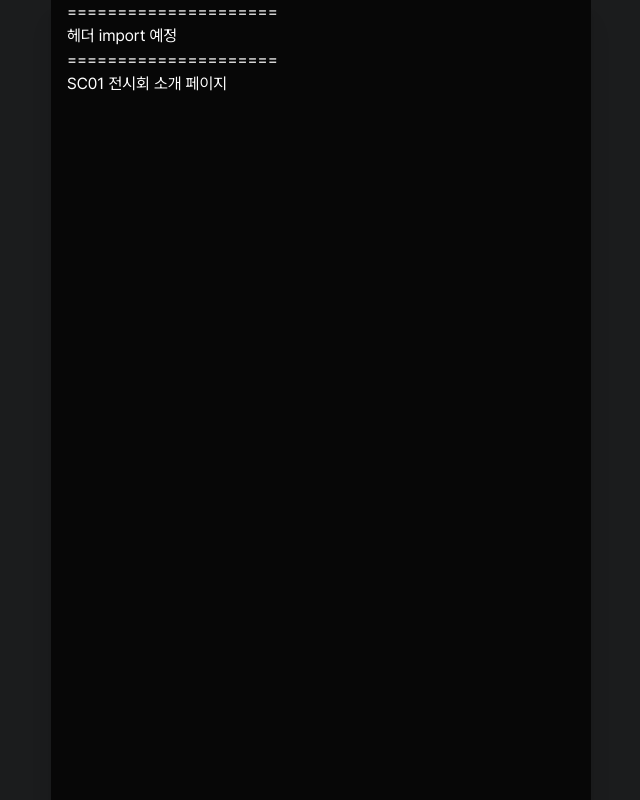
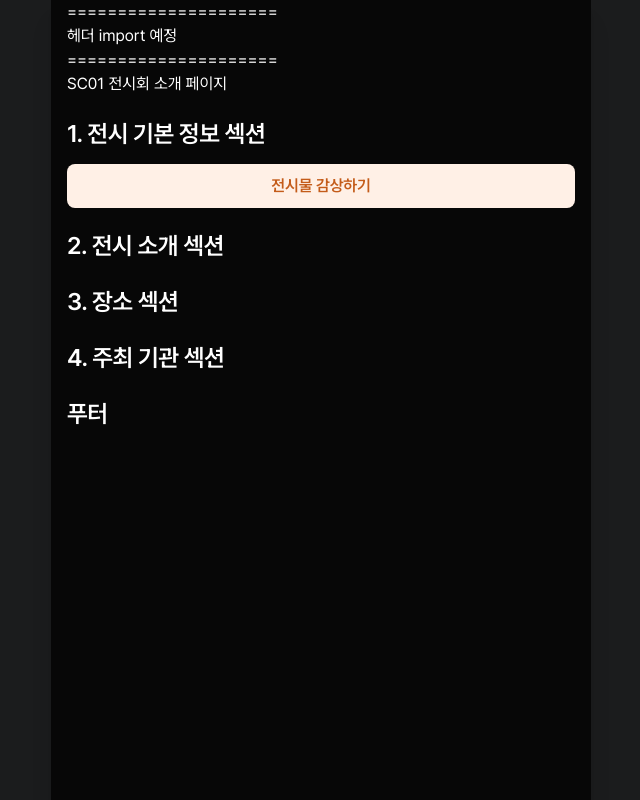
Before and after one commit to DoLog-Team/DoLog-FE, a Next.js app in the folder apps/client/: page /1/exhibition/1 in a window 1280 px wide. Shown: the top 800 px of the page, without its empty margins (319-959 px from the left). Built offline with nearby package versions, Linux system fonts and the light colour scheme.

Commit message:
fix: theme-provider를 활용하여 커스텀 컬러 주입 대상 수정

```diff
--- a/apps/client/app/[schoolId]/exhibition/[exhibitionId]/page.tsx
+++ b/apps/client/app/[schoolId]/exhibition/[exhibitionId]/page.tsx
@@ -1,11 +1,14 @@
 import { MOCK_EXHIBITION_DATA } from "@/constants/exhibition";
+import { Button } from "components";
+import { Title } from "@/components/common/Title/Title";
+import { Main } from "next/document";
 
 export default async function ExhibitionDetailPage({
 	params,
 }: {
 	params: Promise<{ schoolId: string; exhibitionId: string }>;
 }) {
-	const { exhibitionId } = await params;
+	const { schoolId, exhibitionId } = await params;
 	const exhibition = MOCK_EXHIBITION_DATA.find((e) => e.id === exhibitionId);
 
 	if (!exhibition) {
@@ -18,16 +21,22 @@ export default async function ExhibitionDetailPage({
 			헤더 import 예정<br></br>
 			=====================<br></br>
 			SC01 전시회 소개 페이지
-			{/* 0413 TODO */}
-			{/* 1. 썸네일 + 전시 기본 정보 섹션 */}
-			{/* <ExhibitionCard exhibition={exhibition} /> */}
-			{/* 2. 전시 감상하기 버튼 (MainButton 만들어서 import) */}
-			{/* 3. 전시 소개 섹션 */}
+
+			<Title title="1. 전시 기본 정보 섹션"/>
+			{/* 썸네일카드 */}
+			{/* <ExhibitionIntro exhibition={exhibition} /> */}
+			<Button variant="main" className="w-full">전시물 감상하기</Button>
+
+			<Title title="2. 전시 소개 섹션"/>
 			{/* <ExhibitionDetail exhibition={exhibition} /> */}
-			{/* 4. 장소 섹션 */}
+
+			<Title title="3. 장소 섹션"/>
 			{/* <ExhibitionLocation location={exhibition.location} /> */}
-			{/* 5. 주최 기관 섹션 */}
+
+			<Title title="4. 주최 기관 섹션"/>
 			{/* <ExhibitionHost hostInfo={exhibition.hostInfo} /> */}
+
+			<Title title="푸터"/>
 		</main>
 	);
 }
--- a/apps/client/app/[schoolId]/layout.tsx
+++ b/apps/client/app/[schoolId]/layout.tsx
@@ -20,7 +20,17 @@ export default async function SchoolLayout({
 	} as React.CSSProperties;
 
 	return (
-		<ThemeProvider attribute="class" forcedTheme={schoolData.themeMode} enableColorScheme={true}>
+		<ThemeProvider
+			attribute="class"
+			forcedTheme={schoolData.themeMode}
+			enableColorScheme={true}
+			colors={{
+				btnBg: schoolData.btnBg,
+				btnText: schoolData.btnText,
+				ctaBg: schoolData.ctaBg,
+				ctaText: schoolData.ctaText,
+			}}
+		>
 			<div className="bg-normal text-strong min-h-dvh flex flex-col" style={colorVars}>
 				<div className="min-h-dvh flex flex-col px-4">{children}</div>
 
--- a/apps/client/app/[schoolId]/school-config.ts
+++ b/apps/client/app/[schoolId]/school-config.ts
@@ -20,11 +20,11 @@ export const MOCK_SCHOOL_DATA: Record<string, SchoolConfig> = {
 	dgu: {
 		schoolName: "동국대학교",
 		themeMode: "dark",
-		/*
-		btnBg: "#391306",
-		btnText: "#ff4400",
-		ctaBg: "#ff4400",
-		ctaText: "#ffffff",*/
+
+		btnBg: "#FFF0E6",
+		btnText: "#C45C1A",
+		ctaBg: "#E8621A",
+		ctaText: "##FFF5EE",
 		footerInfo: {
 			title: "도예과 졸업 전시",
 			department: "동국대학교 예술대학 도예과",
@@ -37,11 +37,10 @@ export const MOCK_SCHOOL_DATA: Record<string, SchoolConfig> = {
 	snu: {
 		schoolName: "서울대학교",
 		themeMode: "light",
-		/*
-		btnBg: "#391306",
-		btnText: "#ff4400",
-		ctaBg: "#ff4400",
-		ctaText: "#ffffff",*/
+		btnBg: "#FFE4E1",
+		btnText: "#FF69B4",
+		ctaBg: "#DB7093",
+		ctaText: "#ffffff",
 		footerInfo: {
 			title: "서울대학교 미술대학 졸업 주간",
 			department: "서울대학교 미술대학 디자인과",
--- a/apps/client/app/page.tsx
+++ b/apps/client/app/page.tsx
@@ -16,6 +16,11 @@ export default function MainPage() {
     html.classList.remove("dark");
     html.classList.add("light");
     html.style.colorScheme = "light";
+
+    html.style.removeProperty("--btn-bg");
+    html.style.removeProperty("--btn-text");
+    html.style.removeProperty("--cta-bg");
+    html.style.removeProperty("--cta-text");
   }, [setTheme]);
 
   return (
--- a/apps/client/providers/theme-providers.tsx
+++ b/apps/client/providers/theme-providers.tsx
@@ -2,7 +2,26 @@
 
 import { ThemeProvider as NextThemesProvider } from "next-themes";
 import { type ThemeProviderProps } from "next-themes";
+import { useEffect } from "react";
 
-export function ThemeProvider({ children, ...props }: ThemeProviderProps) {
+interface Props extends ThemeProviderProps{
+  colors?: {
+    btnBg?: string;
+    btnText?: string;
+    ctaBg?: string;
+    ctaText?: string;
+  };
+}
+
+export function ThemeProvider({ children, colors, ...props }: Props) {
+  useEffect(() => {
+    if (!colors) return;
+    const root = document.documentElement;
+    if (colors.btnBg)   root.style.setProperty("--btn-bg",   colors.btnBg);
+    if (colors.btnText) root.style.setProperty("--btn-text", colors.btnText);
+    if (colors.ctaBg)   root.style.setProperty("--cta-bg",   colors.ctaBg);
+    if (colors.ctaText) root.style.setProperty("--cta-text", colors.ctaText);
+  }, [colors]);
+
   return <NextThemesProvider {...props}>{children}</NextThemesProvider>;
 }
```
Also changed, not shown: apps/client/app/[schoolId]/exhibition/[exhibitionId]/artworkList/page.tsx (renamed from apps/client/app/[schoolId]/exhibition/[exhibitionId]/artwork/page.tsx).
